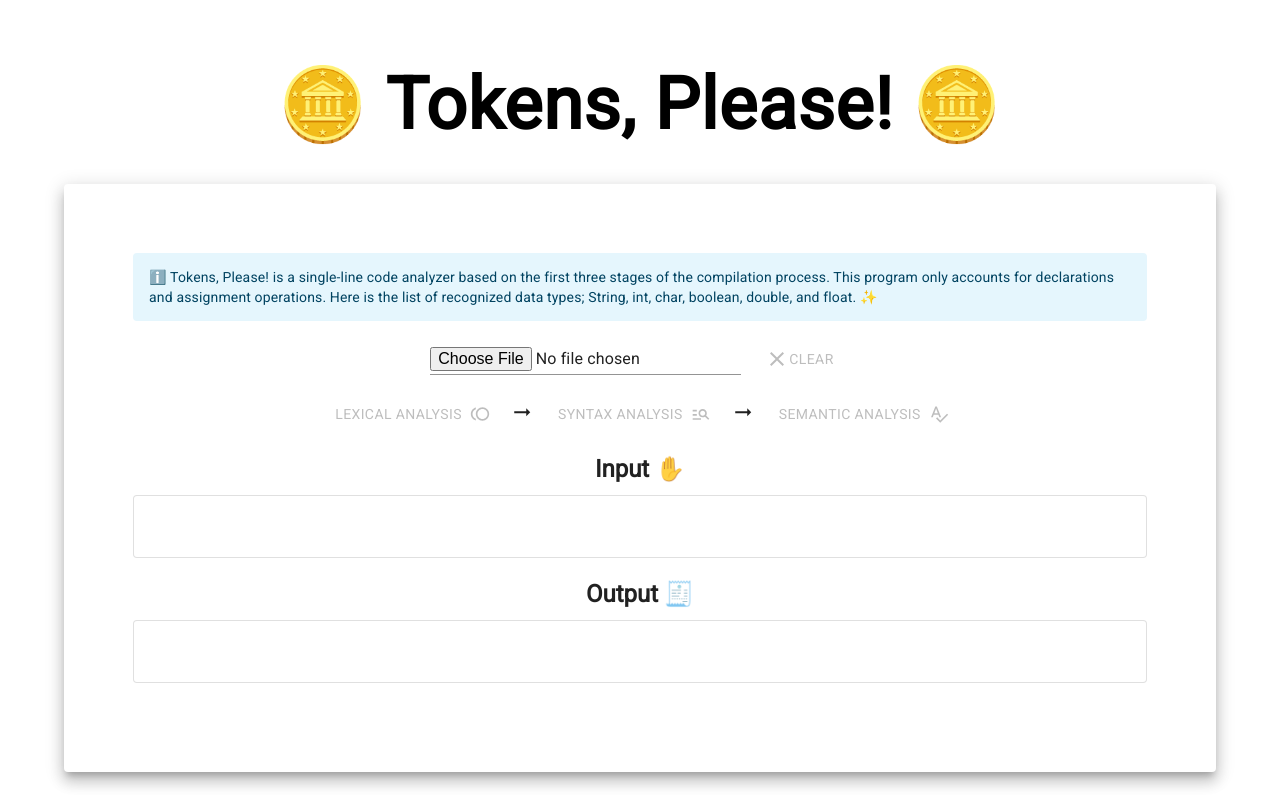
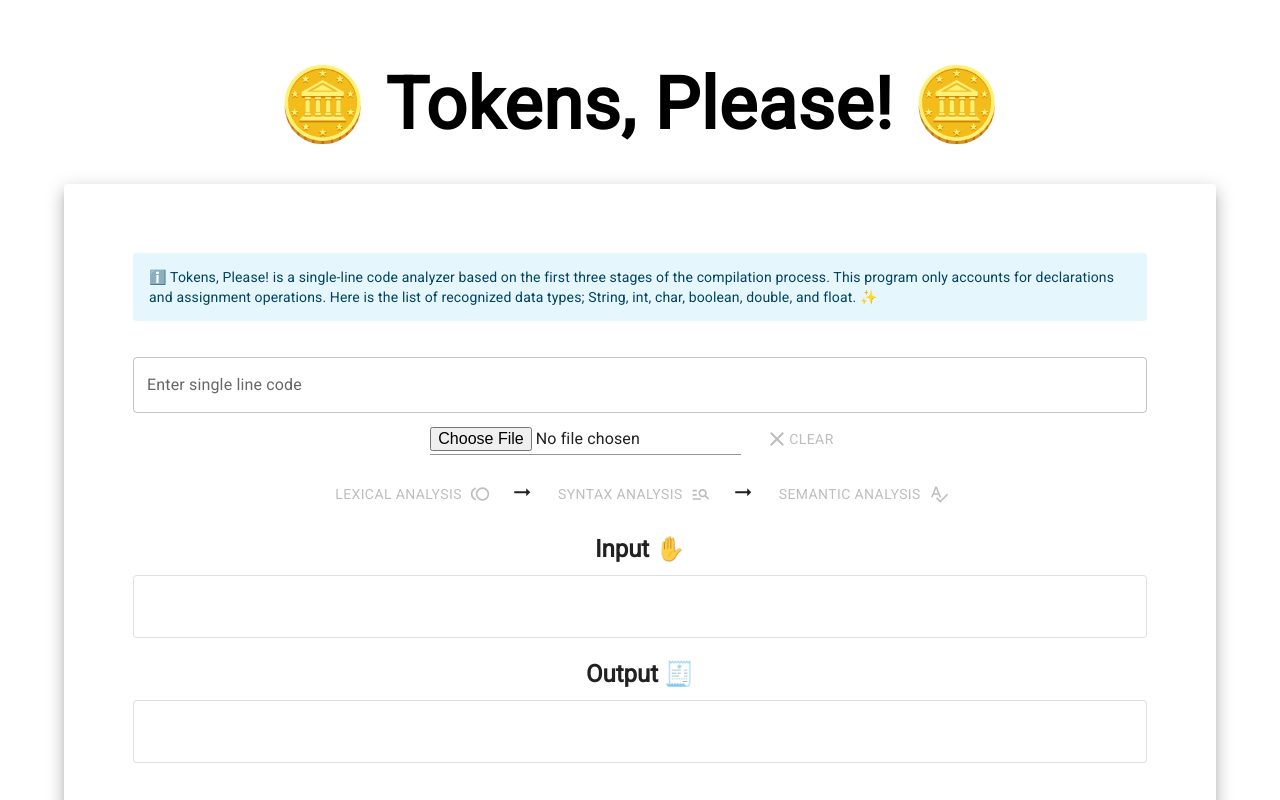
Before and after one commit to mlmabuti/tokens-please, a React (Create React App) app: page / in a window 1280 px wide. Shown: the top 800 px of the page. Built offline with nearby package versions, Linux system fonts and the light colour scheme; a web font is replaced by a local one.

Commit message:
bug fix and add textfield

```diff
--- a/src/components/Home.jsx
+++ b/src/components/Home.jsx
@@ -1,5 +1,12 @@
 import { React, Component } from "react";
-import { Button, Input, Container, Paper, Grid } from "@mui/material/";
+import {
+  Button,
+  Input,
+  Container,
+  Paper,
+  Grid,
+  TextField,
+} from "@mui/material/";
 import ArrowRight from "@mui/icons-material/ArrowRightAlt";
 import ClearIcon from "@mui/icons-material/Clear";
 import AnalyzerIcon from "@mui/icons-material/Spellcheck";
@@ -22,6 +29,7 @@ class Home extends Component {
       toggleAnalyzer: "disabled",
       toggleInput: true,
       toggleClear: "disabled",
+      isFile: false,
     };
   }
 
@@ -35,6 +43,7 @@ class Home extends Component {
         toggleTokenizer: "contained",
         toggleInput: false,
         toggleClear: "contained",
+        isFile: true,
       });
     };
     reader.readAsText(e.target.files[0]);
@@ -46,6 +55,21 @@ class Home extends Component {
         <Container>
           <Paper elevation={10} sx={{ padding: "6%", margin: "2% 0% 2%" }}>
             <Information />
+            <TextField
+              variant="outlined"
+              placeholder={'String str = "Hello World !";'}
+              fullWidth
+              label="Enter single line code"
+              margin="normal"
+              onChange={(e) => {
+                this.setState({
+                  inputText: e.target.value,
+                  toggleTokenizer: "contained",
+                  toggleClear: "contained",
+                  toggleInput: false,
+                });
+              }}
+            />
 
             <Grid
               container
@@ -85,7 +109,9 @@ class Home extends Component {
                   endIcon={<TokenizerIcon />}
                   onClick={() =>
                     this.setState({
-                      outputText: tokenize(lex(this.state.inputText)),
+                      outputText: tokenize(
+                        lex(this.state.inputText, this.state.isFile)
+                      ),
                       toggleParser: "contained",
                     })
                   }
@@ -110,7 +136,9 @@ class Home extends Component {
                           : "The syntax is incorrect!"
                       ),
                     });
-                    parse(tokenize(lex(this.state.inputText))) === true
+                    parse(
+                      tokenize(lex(this.state.inputText, this.state.isFile))
+                    ) === true
                       ? this.setState({ toggleAnalyzer: "contained" })
                       : this.setState({ toggleAnalyzer: "disabled" });
                   }}
--- a/src/utils/analyze.js
+++ b/src/utils/analyze.js
@@ -4,7 +4,7 @@ import { tokenize, lex } from "./tokenizer.js";
 function analyze(input) {
   if (parse(tokenize(lex(input)))) {
     input = lex(input);
-    input.pop();
+
     if (input.length === 3) return true;
     try {
       const dataType = input[0];
--- a/src/utils/tokenizer.js
+++ b/src/utils/tokenizer.js
@@ -1,7 +1,6 @@
 function tokenize(lexemes) {
   const dataTypes = ["int", "double", "char", "String", "float", "boolean"];
   const tokens = [];
-  lexemes.pop(); // remove /n
 
   for (const lexeme of lexemes) {
     if (dataTypes.includes(lexeme)) {
@@ -26,7 +25,7 @@ function tokenize(lexemes) {
   return tokens;
 }
 
-function lex(input) {
+function lex(input, isFile) {
   const individualChars = input.split("");
 
   const lexemes = [];
@@ -66,6 +65,7 @@ function lex(input) {
     }
   }
   lexemes.push(temp);
+  if (isFile) lexemes.pop(); // remove /n
   return lexemes.filter((n) => n !== "");
 }
 
```
